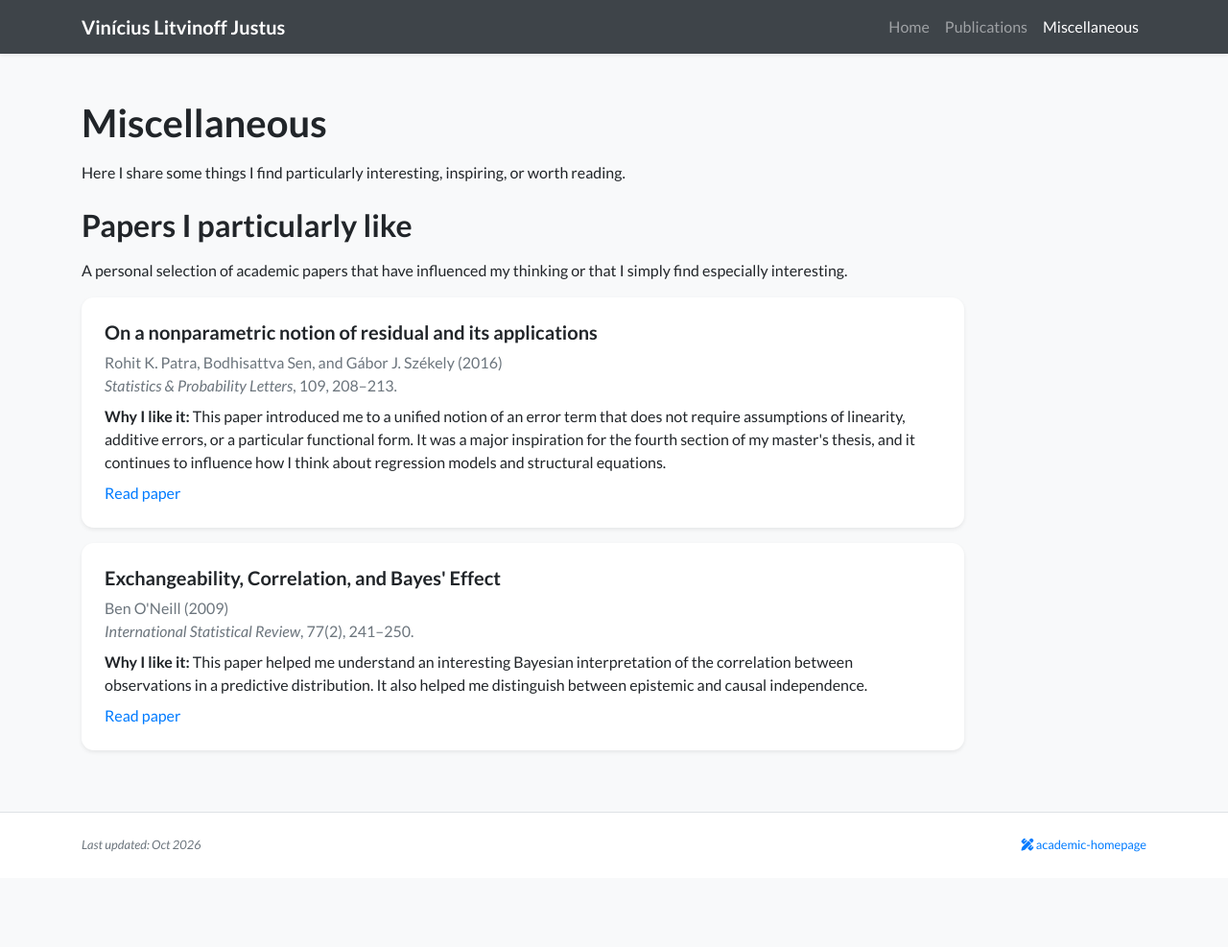
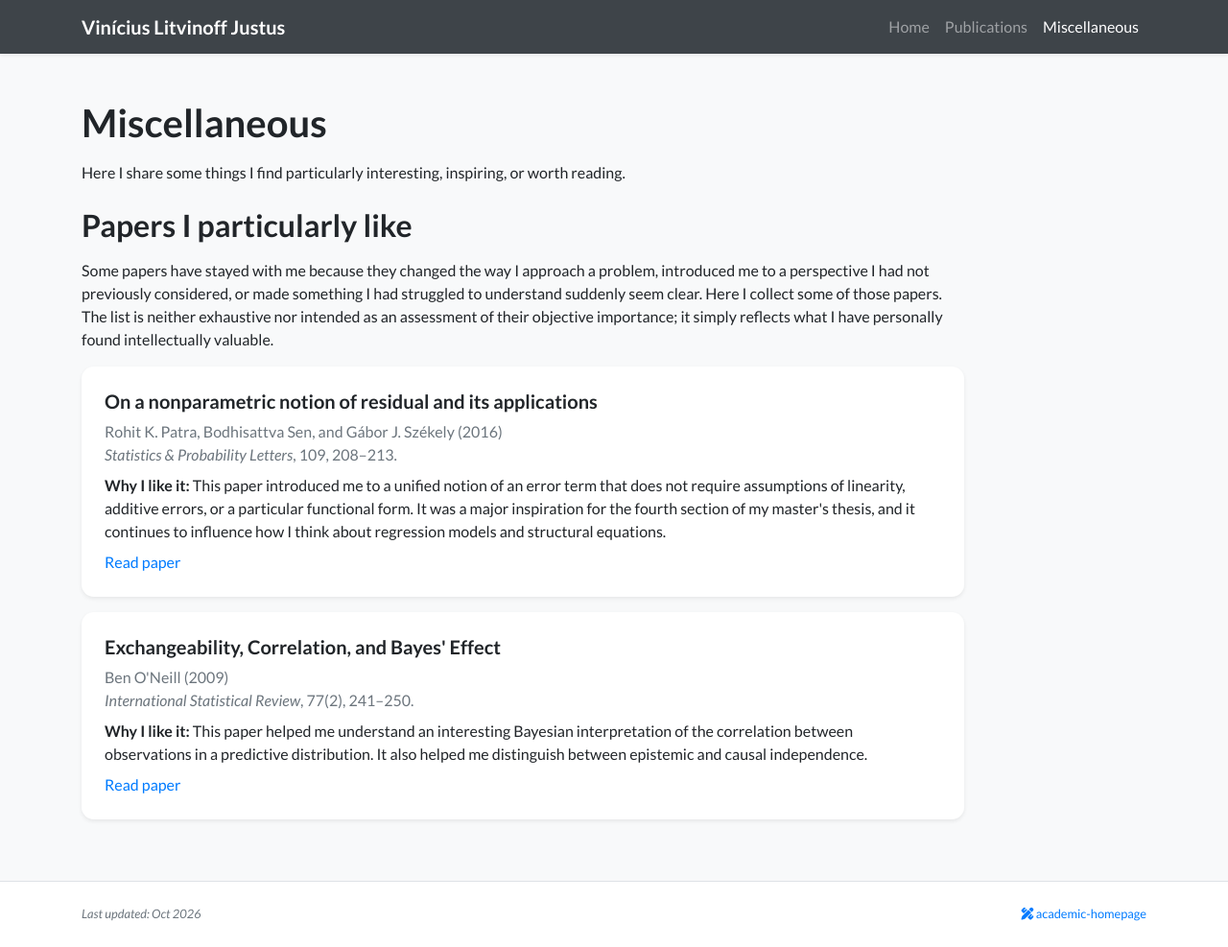
Before and after one commit to viniciusliff/viniciusliff.github.io, a Jekyll site: the page built from miscellaneous.html, in a window 1280 px wide and 987 px high. Shown: the whole window at 96% size. Built offline with Jekyll 4.4.1, drawn with Linux system fonts in a browser that asks for light colours; nearby versions of some CDN libraries; a style sheet for code colours, icons or effects is not loaded.

Commit message:
Update miscellaneous.html

```diff
--- a/miscellaneous.html
+++ b/miscellaneous.html
@@ -18,8 +18,7 @@ permalink: /miscellaneous/
     <h2 class="mt-4 mb-3">Papers I particularly like</h2>
 
     <p>
-      A personal selection of academic papers that have influenced
-      my thinking or that I simply find especially interesting.
+      Some papers have stayed with me because they changed the way I approach a problem, introduced me to a perspective I had not previously considered, or made something I had struggled to understand suddenly seem clear. Here I collect some of those papers. The list is neither exhaustive nor intended as an assessment of their objective importance; it simply reflects what I have personally found intellectually valuable.
     </p>
 
     <div class="bg-white shadow-sm rounded-xl p-4 mb-3">
```
